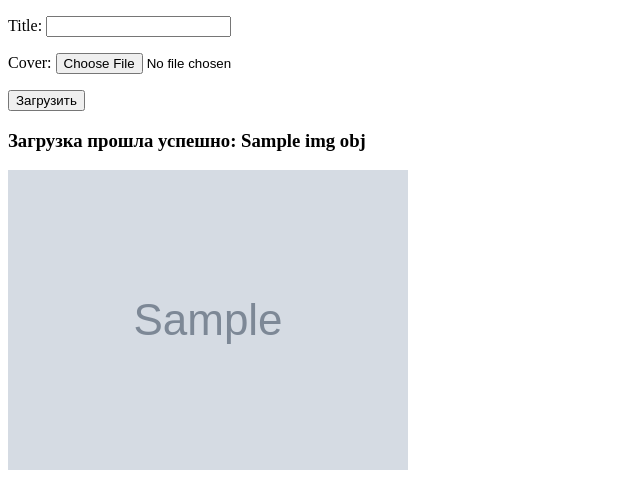
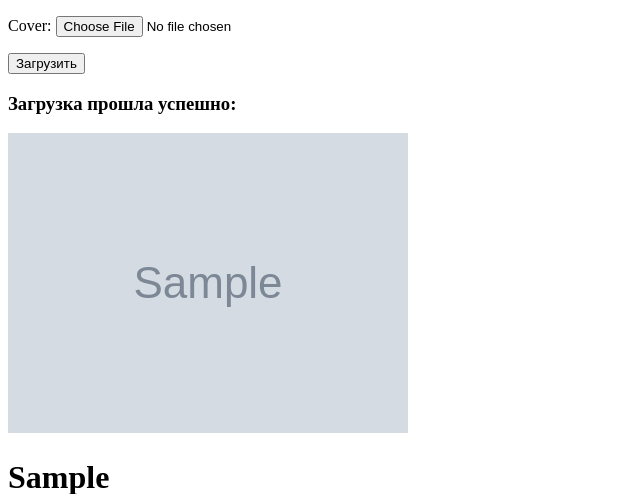
Before and after one commit to xplanet95/test_cft, a Django app: template homepage/templates/homepage/index.html in a window 1280 px wide. Shown: the top 494 px of the page, without its empty margins (0-640 px from the left). Run offline with Django 3.2, Linux system fonts and the light colour scheme; the template is opened without the code that fills it: values that come from a table or form of the project are taken from there, most other values are stand-ins (such as "Sample title", 1, 10 or a date in 2020); grey boxes marked "Sample" are stand-in pictures.

Commit message:
venv instal

```diff
--- a/homepage/forms.py
+++ b/homepage/forms.py
@@ -5,4 +5,4 @@ from .models import PixelCounter
 class ImageForm(forms.ModelForm):
     class Meta:
         model = PixelCounter
-        fields = ('title', 'cover')
+        fields = ('cover',)
--- a/homepage/templates/homepage/index.html
+++ b/homepage/templates/homepage/index.html
@@ -13,7 +13,7 @@
         </form>
 
         {% if img_obj %}
-          <h3>Загрузка прошла успешно: {{img_obj.title}}</h3>
+          <h3>Загрузка прошла успешно:</h3>
           <img src="{{ img_obj.cover.url}}" alt="connect" style="max-height:300px">
         {% endif %}
     <h1>{{b_w}}</h1>
--- a/homepage/views.py
+++ b/homepage/views.py
@@ -8,6 +8,7 @@ def index(request):
         if form.is_valid():
             form.save()
             img_obj = form.instance
+
             context = {
                 'form': form,
                 'img_obj': img_obj,
--- /dev/null
+++ b/requirements.txt
@@ -0,0 +1,5 @@
+asgiref==3.4.1
+Django==3.2.7
+Pillow==8.3.2
+pytz==2021.1
+sqlparse==0.4.2
```
Also changed, not shown: db.sqlite3, media/images/s600_3BL0EDP.jpg (added), media/images/s600_sq1UtDo.jpg (added), 1 other file.
